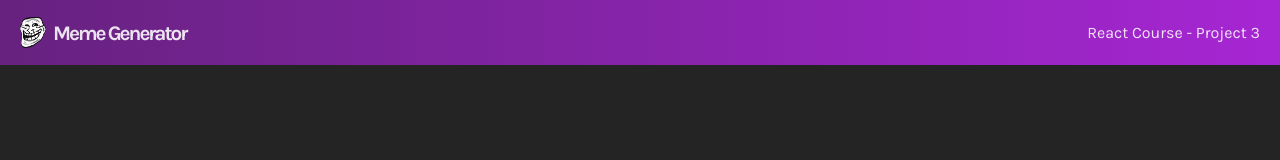
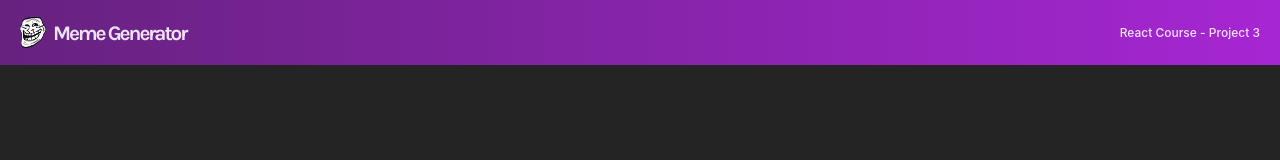
Before and after one commit to thetrekmen/meme-generator, a React (Vite) app: page / in a window 1280 px wide. Shown: the top 160 px of the page. Built offline with nearby package versions, Linux system fonts and the light colour scheme.

Commit message:
updated header font

```diff
--- a/src/Components/Header/Header.css
+++ b/src/Components/Header/Header.css
@@ -28,4 +28,10 @@
 
 .header--title2 {
     margin-right: 20px;
+    font-family: 'Inter', sans-serif;
+    font-style: normal;
+    font-weight: 500;
+    font-size: 12px;
+    line-height: 15px;
+    text-align: right;
 }
--- a/src/Components/Header/Header.jsx
+++ b/src/Components/Header/Header.jsx
@@ -3,12 +3,12 @@ import './Header.css';
 
 export default function Header(props) {
     return (
-        <div className='header-container' >
+        <header className='header-container' >
             <div className='header--title-container' >
                 <img className='header--img' src={props.trollFace} alt="" />
                 <p className='header--title' >{props.headerTitle}</p>
             </div>
             <p className='header--title2' >{props.headerTitle2}</p>
-        </div>
+        </header>
     )
 }
```
